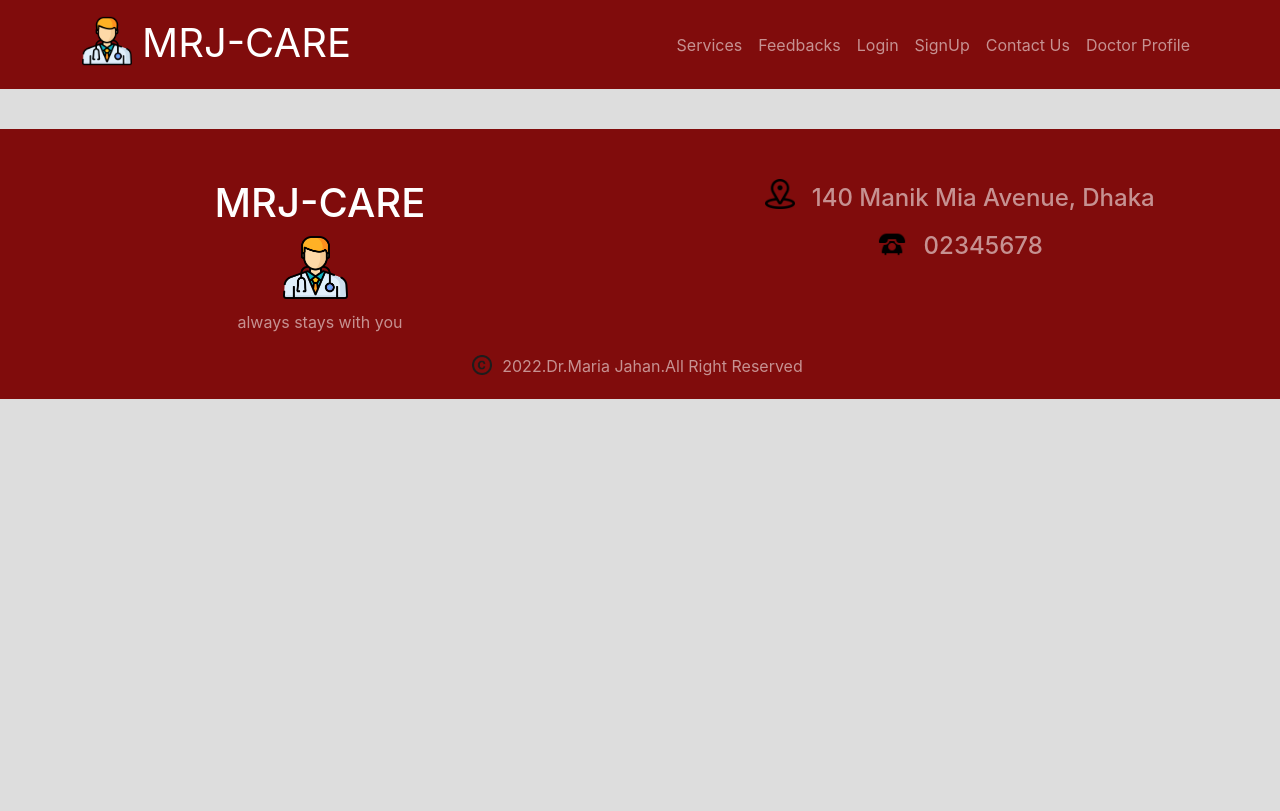
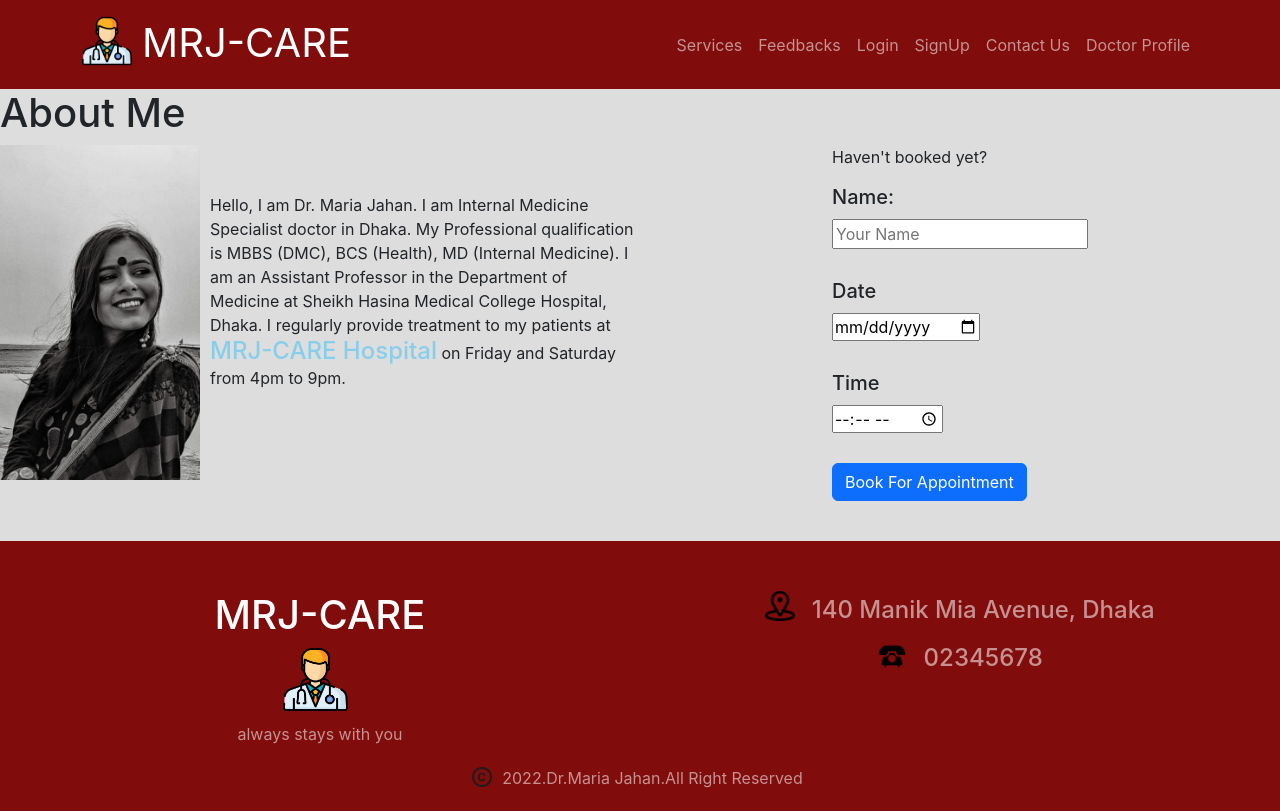
Before and after one commit to charmypappittosan/mrj-care, a React (Create React App) app: page /doctorprofile in a window 1280 px wide. Built offline with nearby package versions, Linux system fonts and the light colour scheme.

Commit message:
3rd commit

```diff
--- a/package.json
+++ b/package.json
@@ -7,9 +7,11 @@
     "@testing-library/react": "^13.4.0",
     "@testing-library/user-event": "^13.5.0",
     "bootstrap": "^5.2.1",
+    "firebase": "^9.10.0",
     "react": "^18.2.0",
     "react-bootstrap": "^2.5.0",
     "react-dom": "^18.2.0",
+    "react-firebase-hooks": "^5.0.3",
     "react-router-dom": "^6.4.1",
     "react-scripts": "5.0.1",
     "react-toastify": "^9.0.8",
--- /dev/null
+++ b/src/Authentication/Login/Login.css
@@ -0,0 +1,13 @@
+/* .form-group{
+   margin-left: 480px;
+   margin-top: 20px;
+} */
+.label{
+    font-weight: 500;
+    font-size: 20px;
+}
+.login-div{
+    width: 50%;
+    margin-left: auto;
+    margin-right: auto;
+}
--- /dev/null
+++ b/src/Authentication/Login/Login.js
@@ -0,0 +1,32 @@
+import React from 'react';
+import { Button, Form } from 'react-bootstrap';
+import './Login.css';
+const Login = () => {
+    return (
+      <div className="mx-auto w-50">
+        <h2 style={{ marginTop: "20px" }} className="text-center">
+          Log in
+        </h2>
+        <Form>
+          <Form.Group className="mb-3" controlId="formBasicEmail">
+            <Form.Label className="label">Email address</Form.Label>
+            <Form.Control type="email" placeholder="Enter email" required />
+          </Form.Group>
+
+          <Form.Group className="mb-3" controlId="formBasicPassword">
+            <Form.Label className="label">Password</Form.Label>
+            <Form.Control type="password" placeholder="Password" required />
+          </Form.Group>
+          <Button
+            className="w-50  mx-auto d-block mb-5 mt-5"
+            variant="primary"
+            type="submit"
+          >
+            Log in
+          </Button>
+        </Form>
+      </div>
+    );
+};
+
+export default Login;
--- /dev/null
+++ b/src/Authentication/Signup/Signup.js
@@ -0,0 +1,42 @@
+import React from 'react';
+import { Button, Form } from 'react-bootstrap';
+
+const Signup = () => {
+    return (
+      <div className="w-50 mx-auto">
+        <h1 style={{ marginTop: "30px" }} className="text-center">
+          Register
+        </h1>
+        <Form>
+          <Form.Group className="form-group mb-3" controlId="formBasicName">
+            <Form.Label className="label">Full Name</Form.Label>
+            <Form.Control type="text" placeholder="Enter Your Name" required />
+          </Form.Group>
+          <Form.Group className="form-group mb-3" controlId="formBasicEmail">
+            <Form.Label className="label">Email address</Form.Label>
+            <Form.Control type="email" placeholder="Enter email" required />
+            <Form.Text className="text-muted">
+              We'll never share your email with anyone else.
+            </Form.Text>
+          </Form.Group>
+
+          <Form.Group className="form-group mb-3" controlId="formBasicPassword">
+            <Form.Label className="label">Password</Form.Label>
+            <Form.Control type="password" placeholder="Password" required />
+          </Form.Group>
+          <Form.Group className="form-group mb-3" controlId="formBasicCheckbox">
+            <Form.Check type="checkbox" label="Agree to Terms and Conditions" />
+          </Form.Group>
+          <Button
+            className="mx-auto d-block w-50"
+            variant="primary"
+            type="submit"
+          >
+            Register
+          </Button>
+        </Form>
+      </div>
+    );
+};
+
+export default Signup;
--- a/src/Home/Home/Home.js
+++ b/src/Home/Home/Home.js
@@ -1,4 +1,5 @@
 import React from 'react';
+import DoctorProfile from '../../Main/DoctorProfile/DoctorProfile';
 import Feedbacks from '../../Main/Feedbacks/Feedbacks';
 import Services from '../../Main/Services/Services';
 import Banner from '../Banner/Banner';
@@ -9,6 +10,7 @@ const Home = () => {
             <Banner></Banner>
             <Services></Services>
             <Feedbacks></Feedbacks>
+            <DoctorProfile></DoctorProfile>
         </div>
     );
 };
--- /dev/null
+++ b/src/Main/DoctorProfile/DoctorProfile.css
@@ -0,0 +1,8 @@
+.about-me{
+    display: grid;
+    grid-template-columns: repeat(2,1fr);
+}
+.book-title:hover{
+    color: rgb(0, 145, 255);
+
+}
--- a/src/Main/DoctorProfile/DoctorProfile.js
+++ b/src/Main/DoctorProfile/DoctorProfile.js
@@ -1,10 +1,63 @@
 import React from 'react';
+import { Button, FormLabel } from 'react-bootstrap';
+import { Link } from 'react-router-dom';
+import pic from '../../image/maria.jpg';
+import './DoctorProfile.css';
 
 const DoctorProfile = () => {
     return (
+      <div>
         <div>
-
+          <h1>About Me</h1>
         </div>
+        <div className="about-me">
+          <div className="d-flex">
+            <div>
+              <img style={{ width: "200px" }} src={pic} alt="" />
+            </div>
+            <div>
+              <p className="mt-5 ml-5">
+                Hello, I am Dr. Maria Jahan. I am Internal Medicine Specialist
+                doctor in Dhaka. My Professional qualification is MBBS (DMC),
+                BCS (Health), MD (Internal Medicine). I am an Assistant
+                Professor in the Department of Medicine at Sheikh Hasina Medical
+                College Hospital, Dhaka. I regularly provide treatment to my
+                patients at{" "}
+                <h4 style={{ color: "skyblue", display: "inline" }}>
+                  MRJ-CARE Hospital
+                </h4>{" "}
+                on Friday and Saturday from 4pm to 9pm.
+              </p>
+            </div>
+          </div>
+          <div className="appointment-container m-auto align-items-center justify-content-center">
+            <p className="book-title">Haven't booked yet?</p>
+            <h5 style={{ marginBottom: "10px" }}>Name:</h5>
+            <input
+              style={{ marginBottom: "30px" }}
+              type="text"
+              placeholder="Your Name"
+            />
+            <h5 style={{ marginBottom: "10px" }}>Date</h5>
+            <input
+              style={{ marginBottom: "30px" }}
+              type="date"
+              placeholder="Appointment Date"
+            />
+            <h5 style={{ marginBottom: "10px" }}>Time</h5>
+            <input
+              style={{ marginBottom: "30px" }}
+              type="time"
+              placeholder="Appointment Time"
+            />
+            <Link to="/addtocart">
+              <Button varient="primary" className="d-block">
+                Book For Appointment
+              </Button>
+            </Link>
+          </div>
+        </div>
+      </div>
     );
 };
 
--- a/src/Main/Login/Login.js
+++ /dev/null
@@ -1,11 +0,0 @@
-import React from 'react';
-
-const Login = () => {
-    return (
-        <div>
-            <h1>freuheifh</h1>
-        </div>
-    );
-};
-
-export default Login;
--- a/src/Main/Signup/Signup.js
+++ /dev/null
@@ -1,11 +0,0 @@
-import React from 'react';
-
-const Signup = () => {
-    return (
-        <div>
-            <h1>hffjghirt</h1>
-        </div>
-    );
-};
-
-export default Signup;
```
Also changed, not shown: src/App.js (+2 -5 lines), src/firebase.init.js (added, +21 -0 lines), src/image/maria.jpg (added), 1 other file (tests, documents, lock files or other folders).
